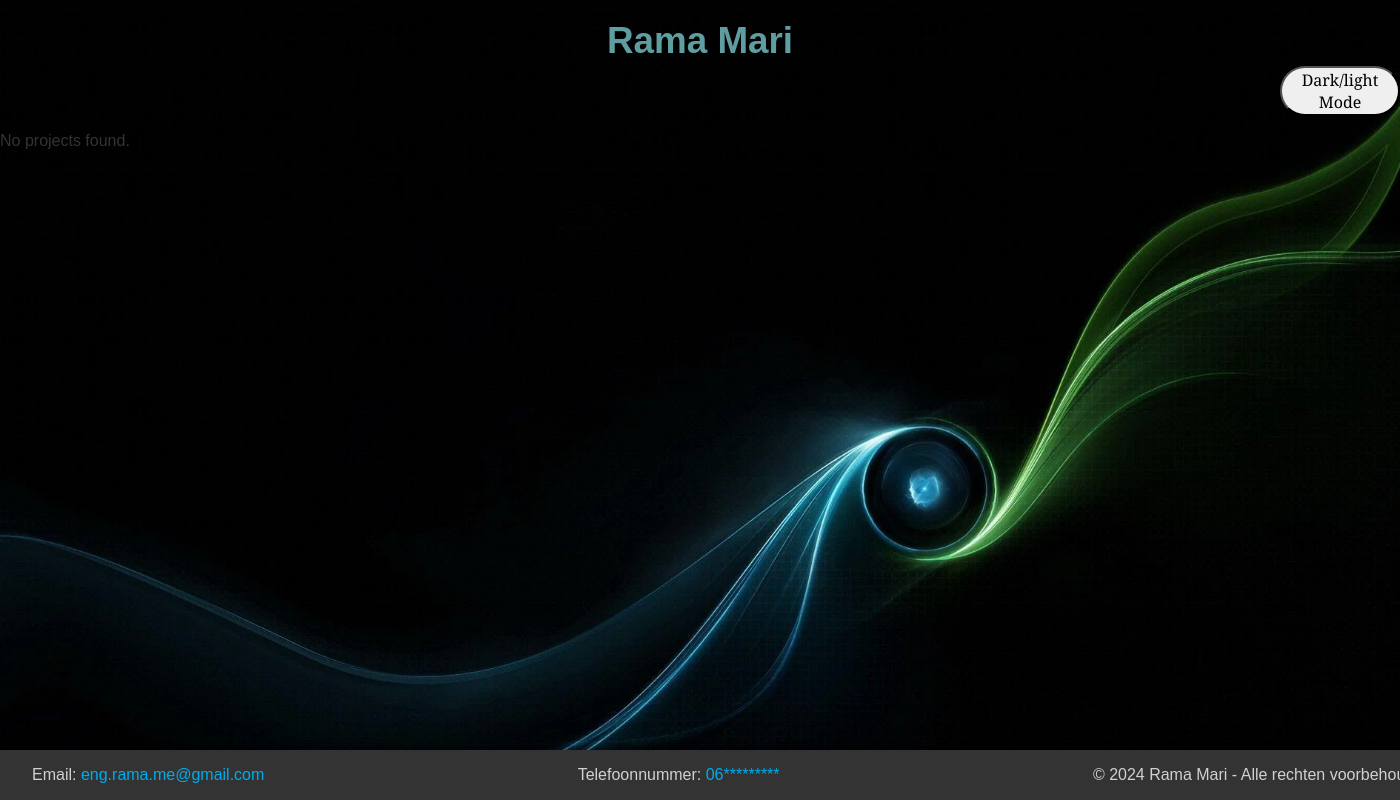
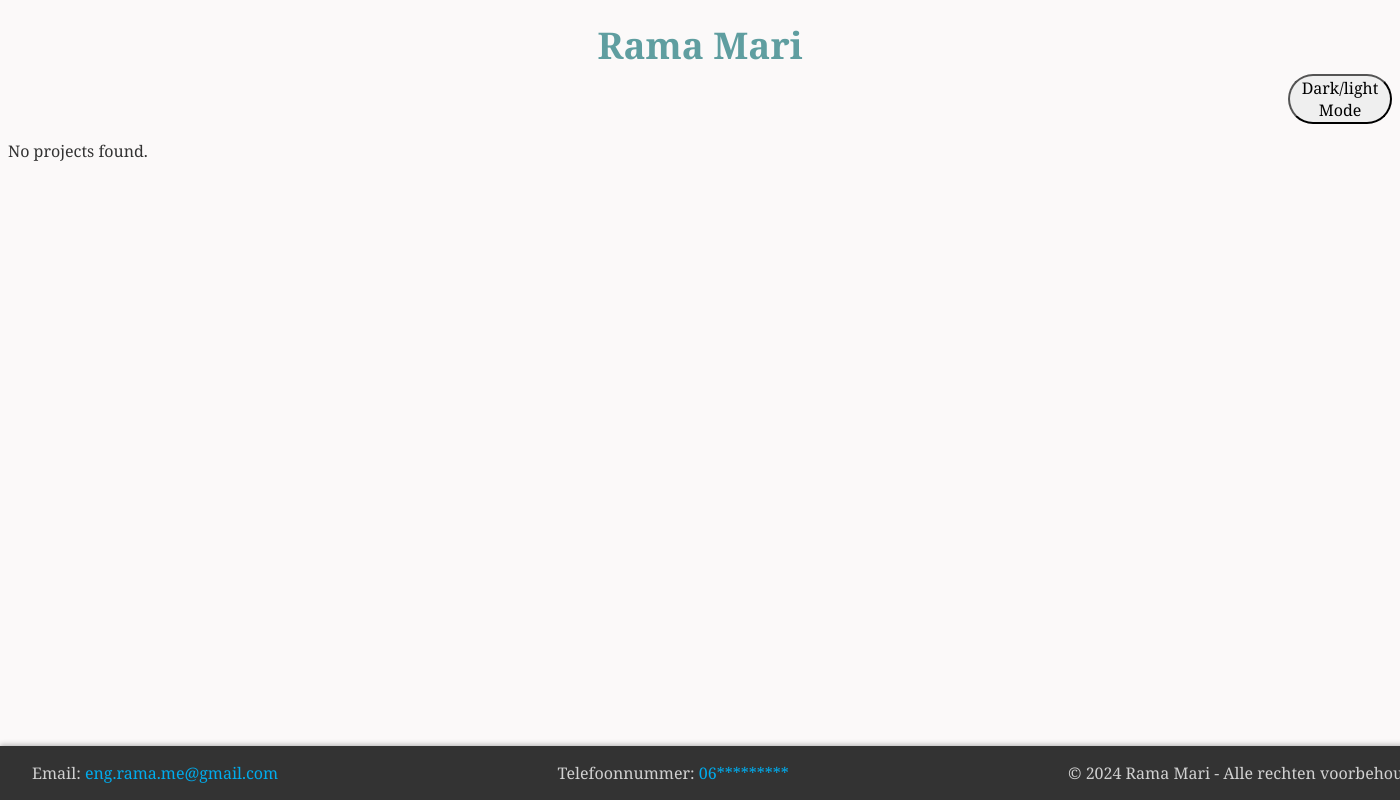
Before and after one commit to ramame2/project, a PHP site: page /projecten.php in a window 1400 px wide. Run offline with PHP 8.4, Linux system fonts and the light colour scheme; the visitor is signed in with stand-in values (Sample User, id 1); data that the repository does not hold is empty.

Commit message:
Update projecten.php

```diff
--- a/projecten.php
+++ b/projecten.php
@@ -140,7 +140,7 @@ $conn->close();
     </style>
 </head>
 <footer><a class="terug" href="index.php" target="_blank"> TERUG NAAR HOMEPAGINA</a></footer>
-<body>
+
 
 <script>
     function toggleTheme() {
@@ -157,24 +157,9 @@ $conn->close();
 
 </script>
 
-<meta charset="UTF-8">
-<meta name="viewport" content="width=device-width, initial-scale=1.0">
-<title>Mijn Portfolio</title>
-<link rel="icon" href="my.ico" type="image/x-icon">
+
 <style>
-    /* Body styling */
-    body {
-        background-image: url(bb.jpg);
-        background-repeat: repeat;
-        background-size: cover;
-        margin: 0;
-        font-family: Arial, sans-serif;
-        display: flex;
-        flex-direction: column;
-        min-height: 100vh;
-    }
 
-    /* Main content container */
     .content {
         flex: 1;
     }
```
